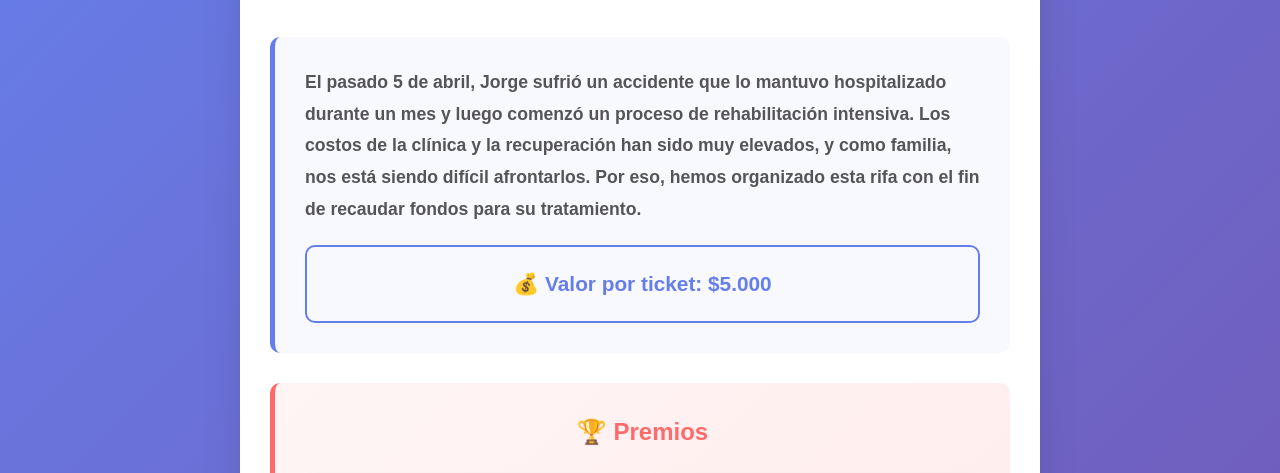
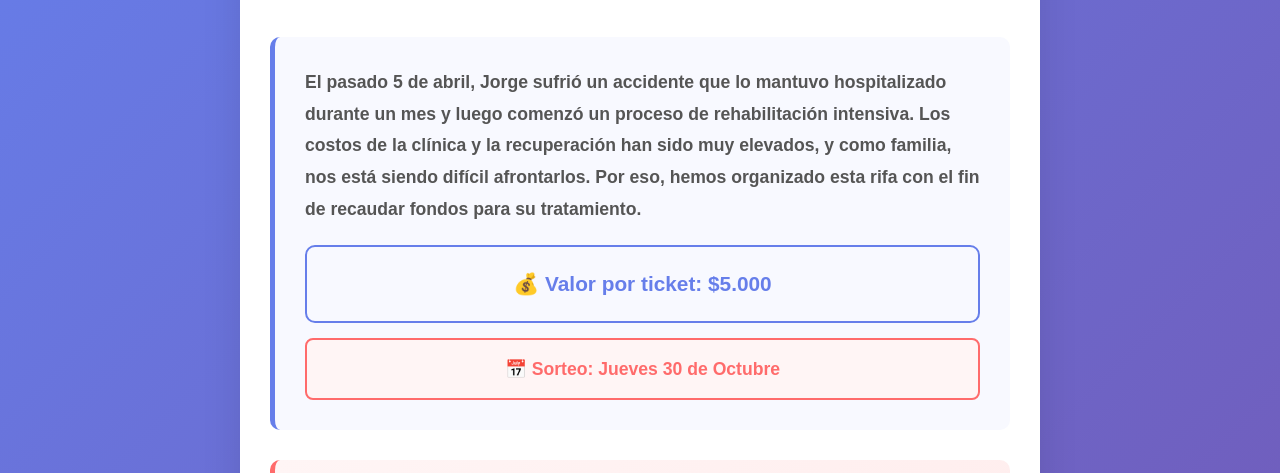
Before and after one commit to Rifa-jorge/rifa, a plain HTML site: page index.html in a window 1280 px wide. Shown: the part 177-650 px from the top of the page. Drawn offline with Linux system fonts and the light colour scheme.

Commit message:
Update index.html

```diff
--- a/index.html
+++ b/index.html
@@ -71,6 +71,18 @@
             font-weight: bold;
             margin-top: 20px;
             color: #667eea;
+        }
+
+        .date-highlight {
+            background: #fff5f5;
+            border: 2px solid #ff6b6b;
+            padding: 15px;
+            border-radius: 8px;
+            text-align: center;
+            font-size: 1.1em;
+            font-weight: 600;
+            margin-top: 15px;
+            color: #ff6b6b;
         }
 
         /* PREMIOS SECTION */
@@ -348,6 +360,10 @@
                 <div class="price-highlight">
                     💰 Valor por ticket: $5.000
                 </div>
+
+                <div class="date-highlight">
+                    📅 Sorteo: Jueves 30 de Octubre
+                </div>
             </div>
 
             <!-- SECCIÓN DE PREMIOS -->
```
